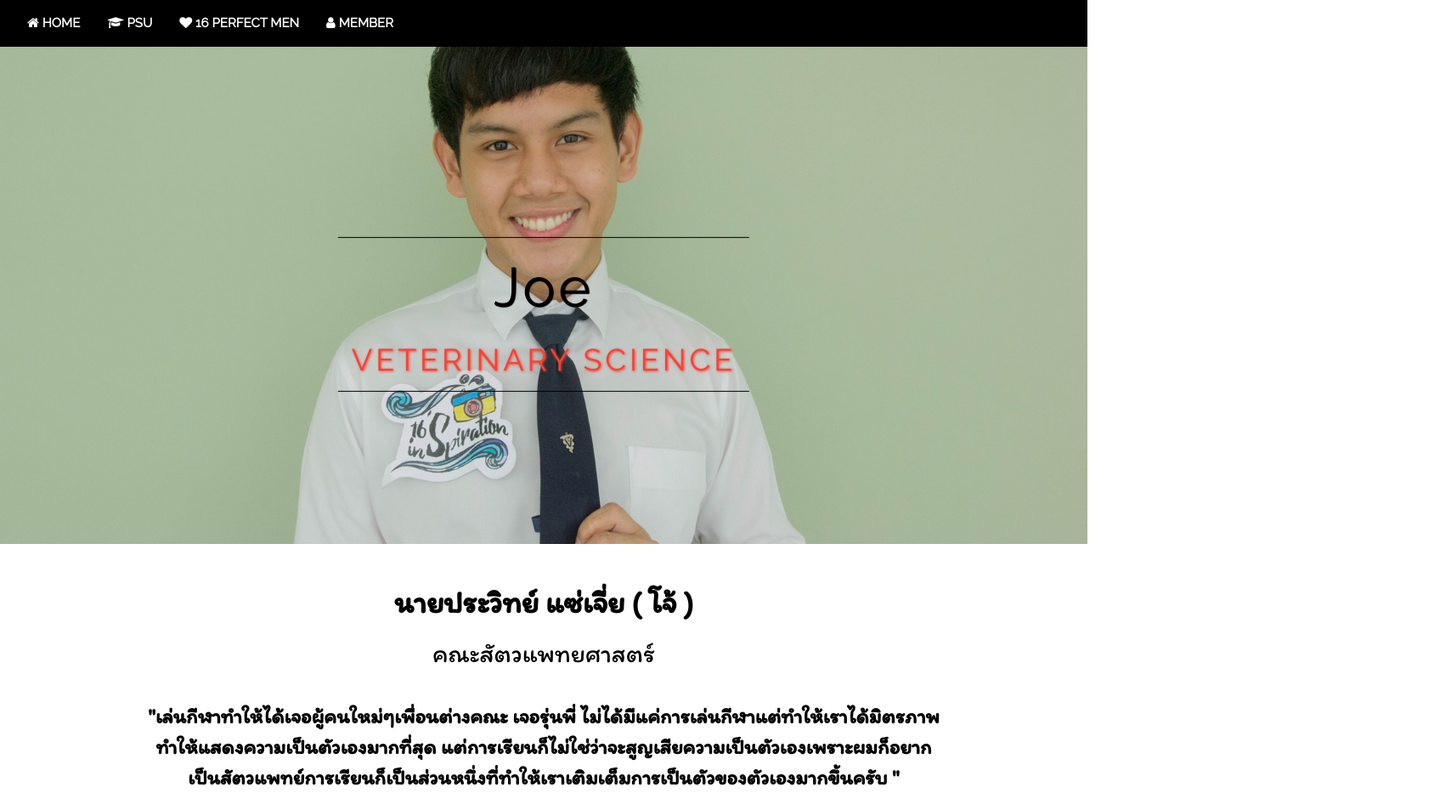
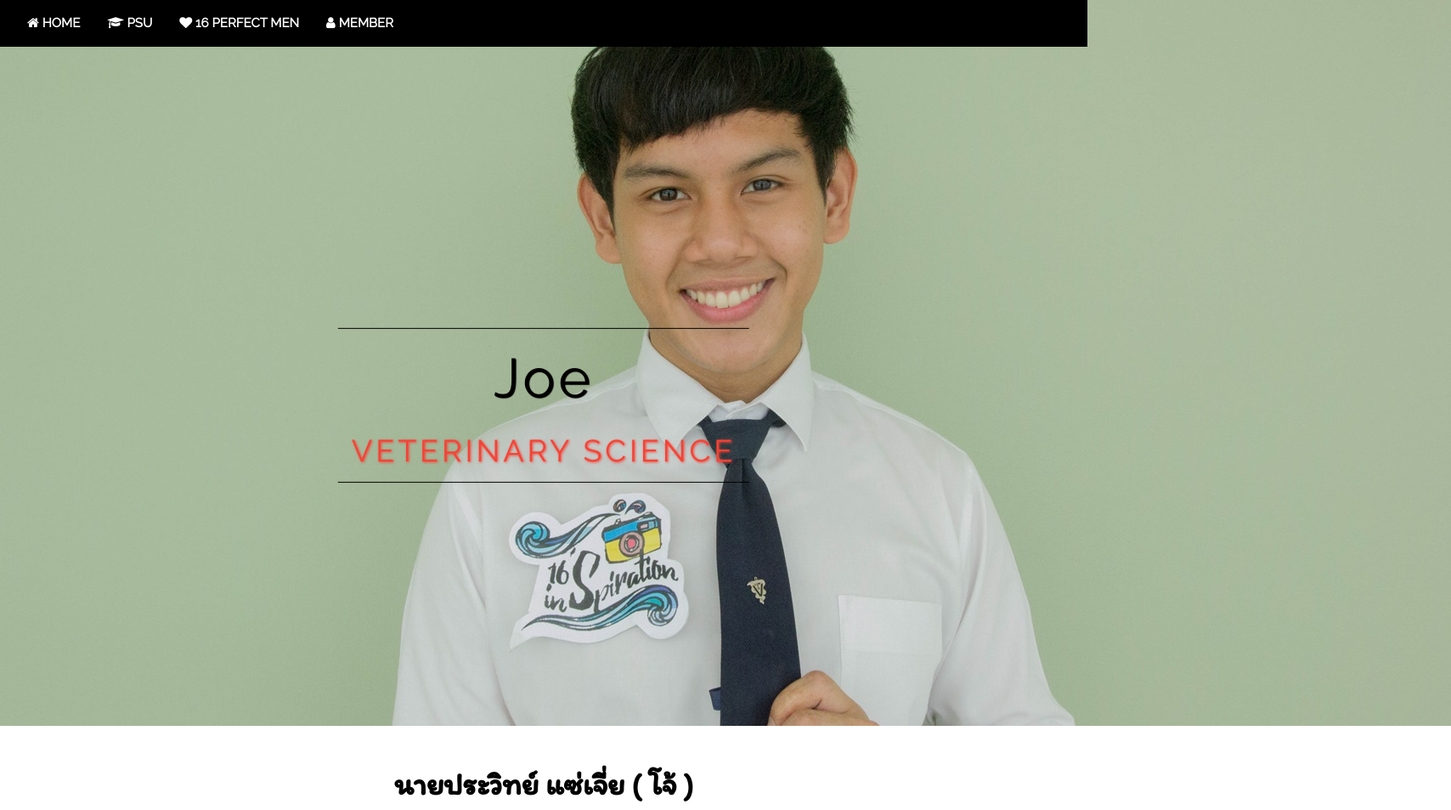
Before and after one commit to impalmn/16Inspirations-joe, a plain HTML site: page index.html in a window 1280 px wide. Shown: the top 953 px of the page at 85% size, 1708 px wide, since content can reach past the window. Drawn offline with nearby package versions, Linux system fonts and the light colour scheme.

Commit message:
Update index.html

```diff
--- a/index.html
+++ b/index.html
@@ -29,8 +29,8 @@ h2,h3,h4,h5,h6,p {font-family: "Itim", sans-serif}
 
 
   <!-- Header -->
-  <header class="w3-display-container w3-content w3-center" style="max-width:100%">
-    <img class="w3-image" src="main_joe.jpg" alt="Joe"  width="1500" height="800">
+  <header class="w3-display-container w3-content w3-center" style="max-width:1500px">
+    <img class="w3-image" src="main_joe.jpg" alt="Joe"  style="max-width:1500%">
     <div class="w3-display-middle w3-padding-xlarge w3-wide w3-text-black" style="margin-top:50px">
       <div class="w3-panel w3-border-top w3-border-bottom w3-border-black">
       <h1 class="w3-hide-medium w3-hide-small w3-jumbo w3-text-black" style="text-shadow:1px 1px 1px">Joe</h1>
```
